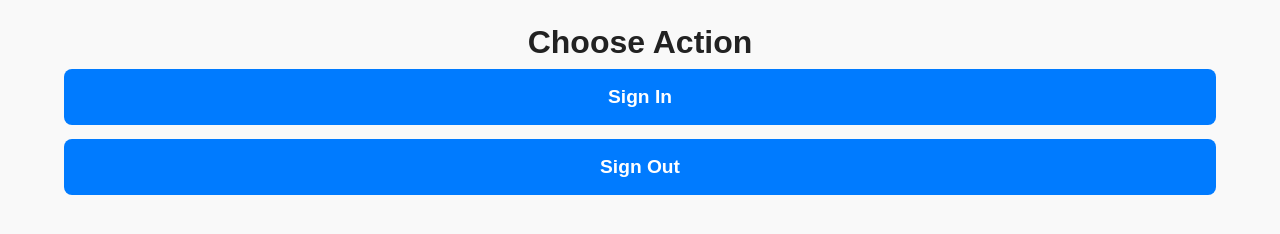
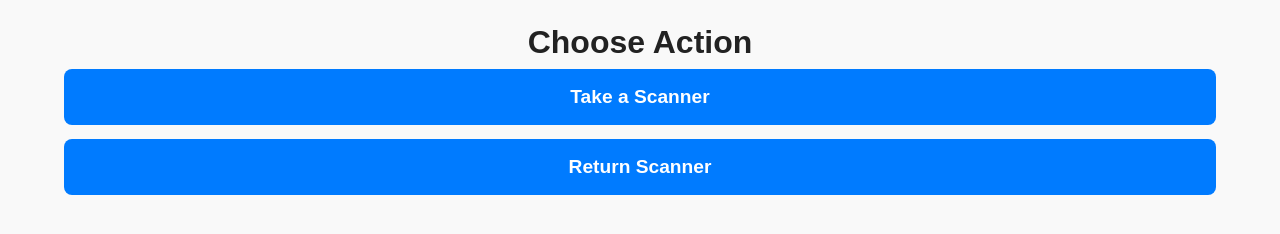
Before and after one commit to mfg-vys/mfg, a plain HTML site: page signin.html in a window 1280 px wide. Drawn offline with nearby package versions, Linux system fonts and the light colour scheme.

Commit message:
Update signin.html
change sign in out wording.

```diff
--- a/signin.html
+++ b/signin.html
@@ -201,8 +201,8 @@
     <div class="content-col">
       <h1>Choose Action</h1>
       <div class="fullwidth-btns" id="action-btn-container">
-        <button class="btn" onclick="selectAction('sign in')">Sign In</button>
-        <button class="btn" onclick="selectAction('sign out')">Sign Out</button>
+        <button class="btn" onclick="selectAction('take')">Take a Scanner</button>
+        <button class="btn" onclick="selectAction('return')">Return Scanner</button>
       </div>
     </div>
   </div>
@@ -250,7 +250,7 @@
     selectedAction = action;
     selectedDeviceType = null;
     selectedDeviceId = null;
-    document.getElementById('action-title').textContent = action === 'sign in' ? 'Sign In' : 'Sign Out';
+    document.getElementById('action-title').textContent = action === 'take' ? 'Taken a Scanner' : 'Return Scanner';
     clearDeviceList();
     document.getElementById('user-name').value = '';
     showPage('page-device-selection');
```
